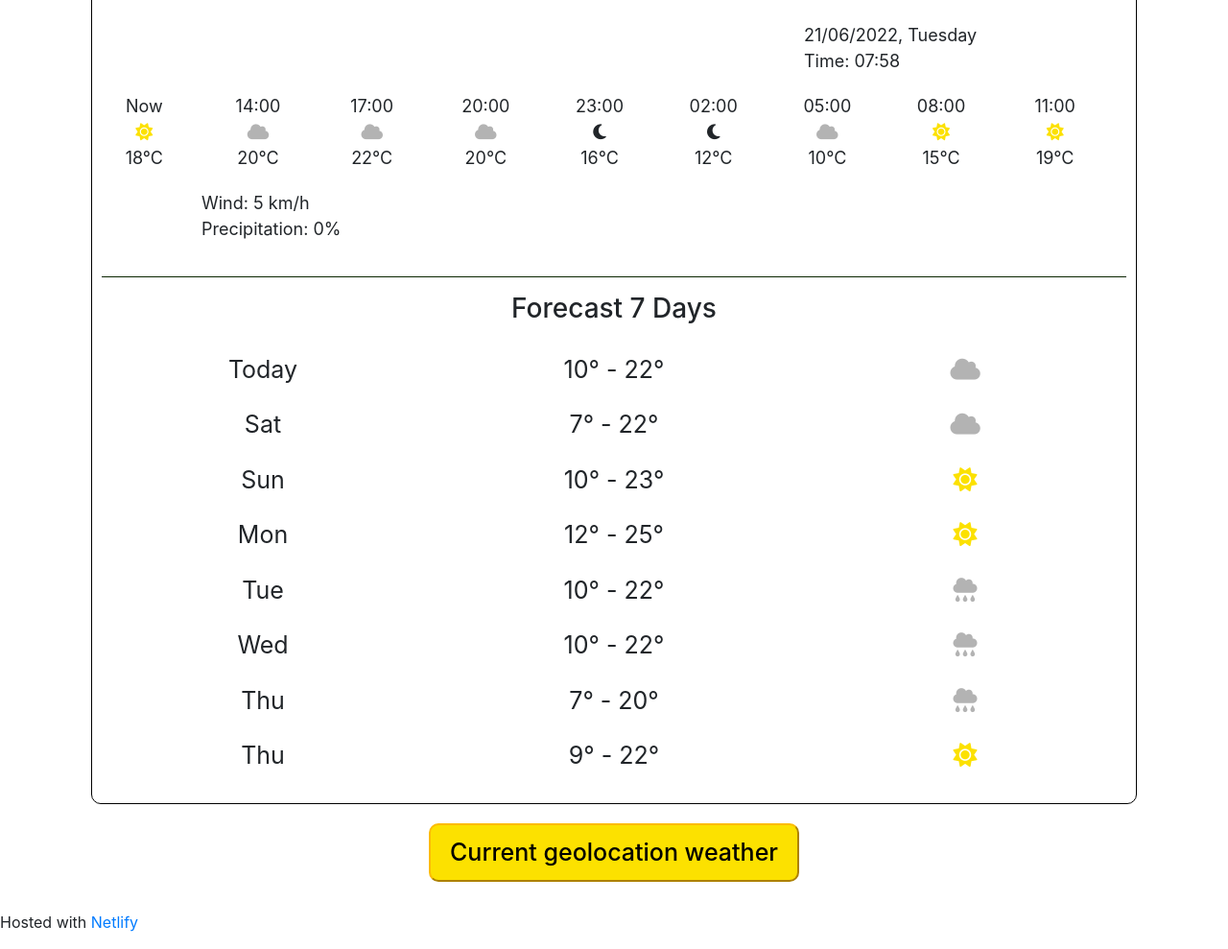
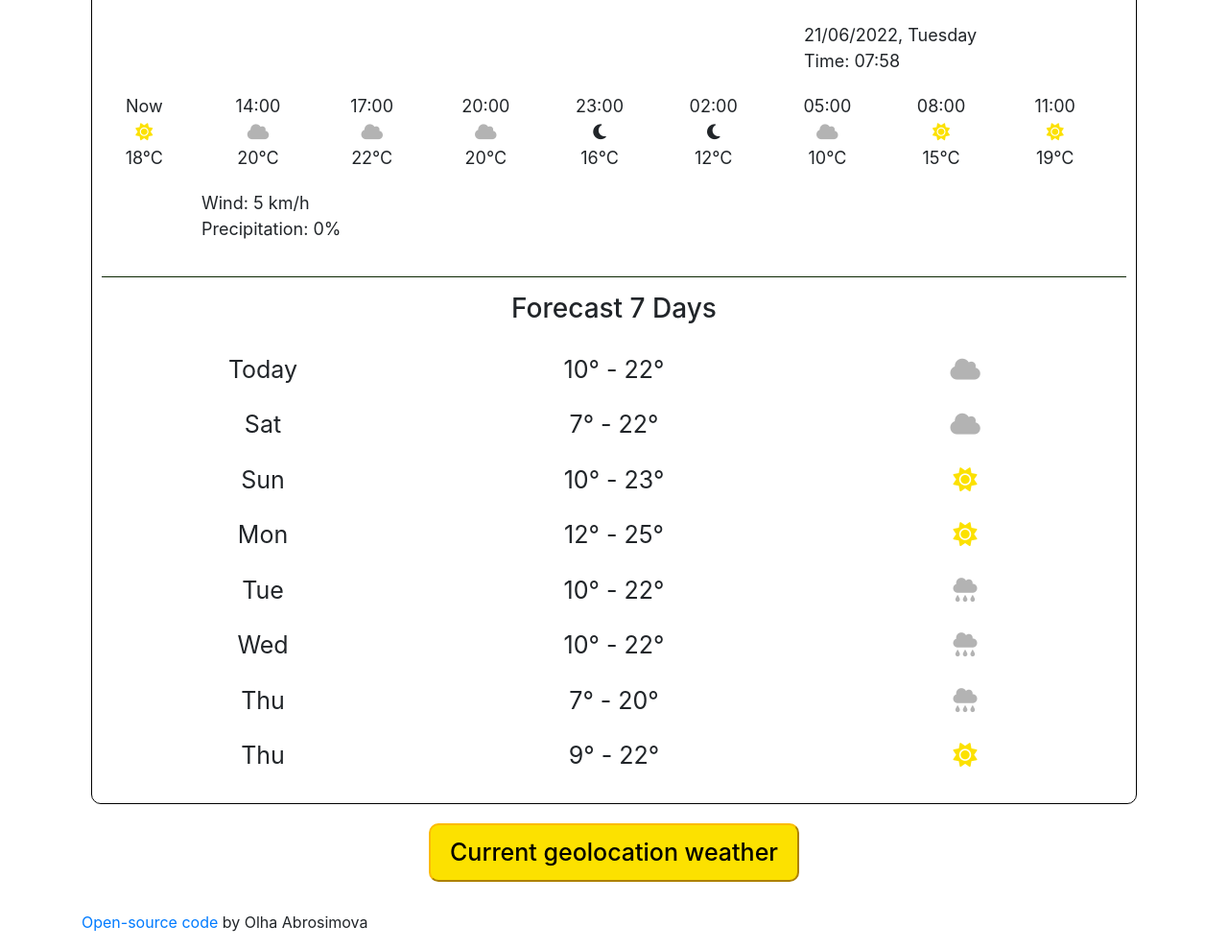
Before and after one commit to OlhaAbrosimova/My-weather-app_Abrosimova, a plain HTML site: page index.html in a window 1280 px wide. Shown: the part 232-1221 px from the top of the page at 96% size. Drawn offline with nearby package versions, Linux system fonts and the light colour scheme; no server answers.

Commit message:
Open-source code

```diff
--- a/index.html
+++ b/index.html
@@ -193,9 +193,13 @@
 				</div>
 			</div>
 		</div>
+		<button class="current-weather-button" id="current-weather-button">Current geolocation weather</button>
+		<div>
+			<a href="https://github.com/OlhaAbrosimova/My-weather-app_Abrosimova">Open-source code </a> by Olha Abrosimova
+			</div>
 		</div>
-		<button class="current-weather-button" id="current-weather-button">Current geolocation weather</button>
-		<p> Hosted with  <a href="https://www.netlify.com/"> Netlify</a> </p>
+
+		<p>  <a href="https://www.netlify.com/"></a> </p>
 		<script src="src/index.js"></script>
 
 	</body>
```
